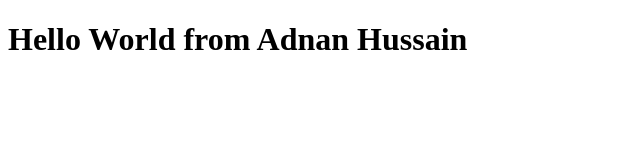
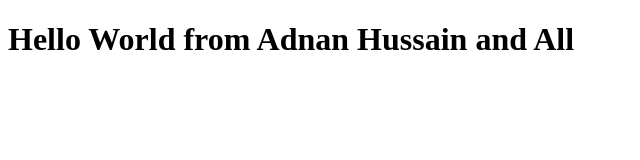
Before and after one commit to AdnanHussainArain/bootcamp2020, a plain HTML site: page index.html in a window 1280 px wide. Shown: the whole page, without its empty margins (0-640 px from the left). Drawn offline with Linux system fonts and the light colour scheme.

Commit message:
Update index.html

```diff
--- a/index.html
+++ b/index.html
@@ -6,7 +6,7 @@
     <title>Bootcamp 2020</title>
 </head>
 
-<h1>Hello World from Adnan Hussain</h1>
+<h1>Hello World from Adnan Hussain and All</h1>
 <body>
 
 </body>
```
